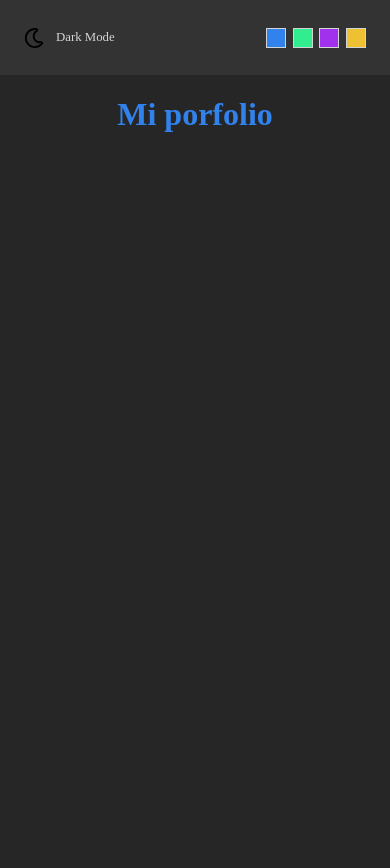
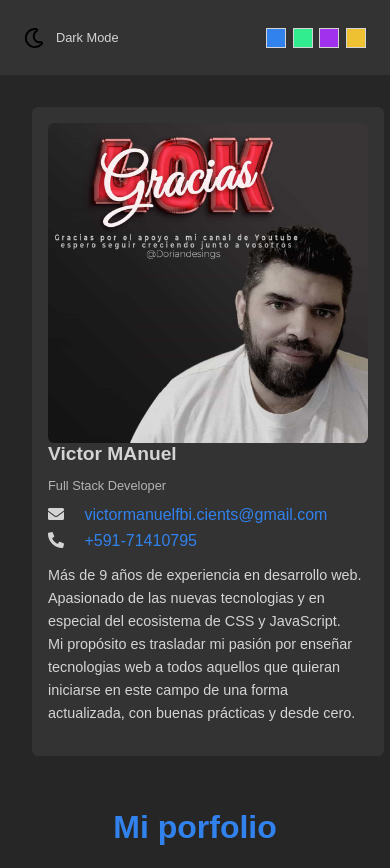
Before and after one commit to vikingo77/MyPortfolio, a plain HTML site: page index.html in a window 390 px wide. Before the commit the page ends 844 px from the top, so only its background shows below. Drawn offline with Linux system fonts and the light colour scheme.

Commit message:
Trabajando la card mejorando su aparienza bordes posicionamiento responsive

```diff
--- a/css/styles.css
+++ b/css/styles.css
@@ -4,10 +4,21 @@
     --bg-color: hsl(0, 0%, 90%);
     --bg-card-color: hsl(0, 0%, 98%);
     --transition: color 0.1s, background-color 0.2s ease-in-out;
+    --border-radius: 0.4em; /*Con esto controlaremos los bordes sean iguales y delmismo tamaño*/
 }
 /* el asterisco significa para todos los componentes quiero esto*/
 *{
     box-sizing: border-box;
+}
+
+a{
+    color: var(--primary-color);
+    text-decoration: none;
+}
+
+img{
+    max-width: 100%;
+    display: block; /*para solucionar el problema de las imagenes no tienen bordes*/
 }
 
 body{
@@ -15,6 +26,7 @@ body{
     background-color: var(--bg-color);
     color: var(--text-color);
     transition: var(--transition);
+    font-family: sans-serif;
 }
 
 body.dark{
@@ -93,3 +105,55 @@ body.dark{
     color: var(--primary-color);
     transition: var(--transition);
 }
+
+.main{
+    display: grid;  /*Para que se vea en forma de grid para el estilo de movil*/
+    padding: 2em;
+}
+
+@media screen and (min-width: 720px){
+    .main{
+        grid-template-columns: min-content 1fr; /*Para que se vea en forma de grid para el estilo de escritorio*/
+    }
+
+}
+
+.card{
+    padding: 1em;
+    background-color: var(--bg-card-color);
+    border-radius: var(--border-radius);
+}
+
+.card__image-container{
+    min-width: 320px;
+    border-radius: var(--border-radius);
+    overflow: hidden;
+
+}
+
+.card__header{
+    padding: 1em 0; /*p1em0   shortcout*/
+}
+
+.card__title{
+    margin: 0;
+    font-size: 1.2rem
+}
+
+.card__subtitle{
+    font-size: 0.8rem;
+    opacity: 0.8;
+}
+
+.card__link{
+    margin-bottom: 0.5em /*mb  shorcout*/; /*para separar los links entre si*/
+}
+
+.card__text{
+    font-size: 0.9rem;
+    line-height: 1.6;
+}
+
+.icon{
+    margin-right: 1em;
+}
--- a/index.html
+++ b/index.html
@@ -4,6 +4,9 @@
     <meta charset="UTF-8" />
     <meta http-equiv="X-UA-Compatible" content="IE=edge" />
     <meta name="viewport" content="width=device-width, initial-scale=1.0" />
+    <link
+      rel="stylesheet"
+      href="https://cdnjs.cloudflare.com/ajax/libs/font-awesome/5.15.4/css/all.min.css"/>
     <link rel="stylesheet" href="css/styles.css" />
     <title>Portfolio</title>
   </head>
@@ -43,6 +46,52 @@
             class="colors__item colors_item--orange"></div>  <!--componente y modificadores-->
       </div>
     </header>
+    <main class="main">
+        <section class="column column--left">
+          <!--PROFILE CARD-->
+          <article class="card card--profile">
+            <div class="card__image-container">
+              <img
+                  src="assets/images/profile.jpg"
+                  alt="profile"
+                  class="card__image" /> <!--La imagen se podra reajustar con css-->
+            </div>
+            <div class="car__header">
+              <h2 class="card__title">Victor MAnuel</h2>
+              <p class="card__subtitle">Full Stack Developer</p>
+            </div>
+            <div class="card__body">
+              <div class="card__link">
+                <i class="fas fa-envelope icon"></i>
+                <a href="mailto:victormanuelfbi.cients@gmail.com">
+                  victormanuelfbi.cients@gmail.com
+                </a>
+              </div>
+              <div class="card__link">
+                <i class="fas fa-phone-alt icon"></i>
+                <a href="telf=71410795">
+                  +591-71410795
+                </a>
+              </div>
+              <p class="card__text">
+                Más de 9 años de experiencia en
+                desarrollo web. Apasionado de las
+                nuevas tecnologias y
+                en especial del
+                ecosistema de CSS y
+                JavaScript. <br />
+                Mi propósito es trasladar mi pasión
+                por enseñar tecnologias web a todos
+                aquellos que
+                quieran iniciarse en este campo de
+                una forma actualizada, con buenas
+                prácticas y desde
+                cero.
+              </p>
+            </div>
+          </article>
+        </section>
+    </main>
     <h1 class="title">Mi porfolio</h1>
     <script src="js/scripts.js"></script>
   </body>
```
